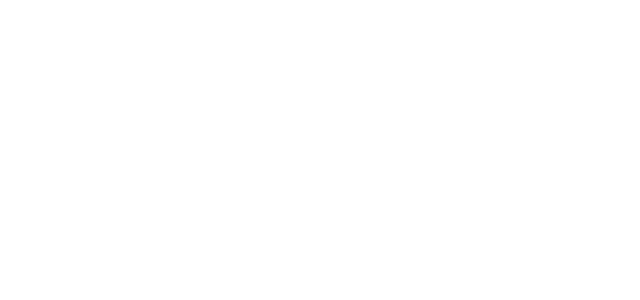
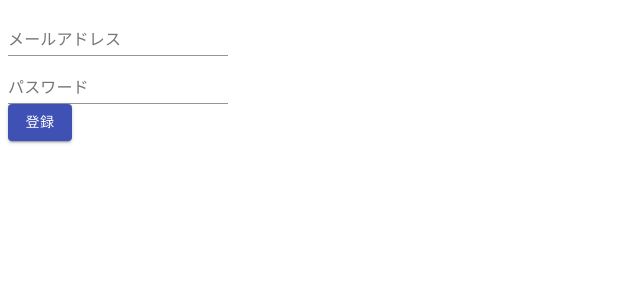
Before and after one commit to OkawaraTakumi/lendorborrowclient, a React (Create React App) app: page /login in a window 1280 px wide. Shown: the top 300 px of the page, without its empty margins (0-640 px from the left). Built offline with nearby package versions, Linux system fonts and the light colour scheme.

Commit message:
'ユーザー登録フォーム、ログインフォーム入力欄の実装'

```diff
--- a/src/component/atoms/BottunAtom.tsx
+++ b/src/component/atoms/BottunAtom.tsx
@@ -4,7 +4,7 @@
 interface Props {
     color?: "inherit" | "primary" | "secondary" | "default" ,
     onClick?: () => void,
-    textWillShow:String,
+    textWillShow:string,
     disabled?:boolean
 }
 
@@ -15,7 +15,7 @@
     disabled,
 }) => {
     return (
-        <Button onClick={onClick} disabled={disabled} color={color} >{textWillShow}</Button>
+        <Button onClick={onClick} disabled={disabled} color={color} variant="contained" >{textWillShow}</Button>
     );
 };
 
--- /dev/null
+++ b/src/component/atoms/TextFieldAtom.tsx
@@ -0,0 +1,53 @@
+import { FC } from "react";
+import { useForm, Controller, FieldValues } from "react-hook-form";
+import {TextField} from '@material-ui/core';
+
+export interface Props {
+    label:string,
+    name:string,
+    errorText?:string,
+    pattern?:RegExp
+}
+
+
+const TextFieldAtom: FC<Props> = ({
+    label,
+    errorText,
+    name,
+    pattern
+}) => {
+
+    const { formState:{errors} , control} = useForm<FieldValues>({
+        mode:"all"
+    })
+
+
+    return (
+        <div>
+            <Controller
+                control={control}
+                defaultValue=''
+                name={name}
+                rules={{
+                    required:true,
+                    pattern:pattern
+                }}
+                render={({ field }) => (
+                    <TextField
+                            {...field}
+                            label={label}
+                            error={Boolean(errors[name])}
+                            helperText={(errors[name] !== undefined) &&
+                                                        (
+                                                            (errors[name].type === "required" ? '入力して下さい':'')||
+                                                            (errors[name].type === "pattern" ? `${errorText}`:'')
+                                                        )}
+                  />
+                )}
+                />
+        </div>
+
+    );
+};
+
+export default  TextFieldAtom;
--- a/src/component/atoms/index.ts
+++ b/src/component/atoms/index.ts
@@ -1 +1,2 @@
-export { default as BottonAtom } from './BottunAtom'
+export { default as BottonAtom } from './BottunAtom';
+export { default as TextFieldAtom } from './TextFieldAtom';
--- /dev/null
+++ b/src/component/molecules/FormBuilder.tsx
@@ -0,0 +1,39 @@
+import { FC } from "react";
+import { useForm, FieldValues } from "react-hook-form";
+import {
+    BottonAtom,
+    TextFieldAtom
+} from '../../component/atoms/index'
+import { Props as propsArray } from '../../component/atoms/TextFieldAtom'
+
+interface Props {
+    propsArray:propsArray[],
+    handleFunc?:(...handleArgs:any[]) => void
+}
+
+
+const FormBuilder:FC<Props> = ({
+    propsArray,
+    handleFunc
+}) => {
+
+    const { handleSubmit } = useForm<FieldValues>({
+        mode:"all"
+    })
+
+
+    return (
+        <>
+            <form onSubmit={handleSubmit(handleFunc!)}>
+                {
+                    propsArray.map((props, index) => (
+                        <TextFieldAtom {...props} key={index}></TextFieldAtom>
+                    ))
+                }
+                    <BottonAtom onClick={handleFunc} color={"primary"} textWillShow={"登録"} />
+            </form>
+        </>
+    );
+};
+
+export default FormBuilder;
--- /dev/null
+++ b/src/component/molecules/index.ts
@@ -0,0 +1 @@
+export { default as FormBuilder } from './FormBuilder'
--- a/src/pages/Login/Login.tsx
+++ b/src/pages/Login/Login.tsx
@@ -1,9 +1,33 @@
-import React from "react";
+import {
+    FormBuilder
+} from '../../component/molecules/index'
+import { Props as PropsArray } from '../../component/atoms/TextFieldAtom'
 
+const Login = () => {
 
-export const Login = () => {
+    const propsArray:PropsArray[] = [
+        {
+            label:'メールアドレス',
+            name:'email',
+            errorText:'メールアドレスの形式が不正です',
+            pattern:/.+@.+/
+        },
+        {
+            label:'パスワード',
+            name:'password',
+            errorText:'パスワードの形式が不正です',
+            pattern:/^[a-zA-Z0-9!#$%&()*+,.:;=?@[\]^_{}-]+$/
+        }
+    ]
+
+    const handleFunc = () => {
+        console.log(3)
+    }
+
     return (
-        <div></div>
+        <>
+            <FormBuilder propsArray={propsArray} handleFunc={handleFunc}/>
+        </>
     );
 };
 
--- a/src/pages/Register/Register.tsx
+++ b/src/pages/Register/Register.tsx
@@ -1,12 +1,38 @@
-import React from "react";
 import {
-    BottonAtom
-} from '../../component/atoms/index'
+    FormBuilder
+} from '../../component/molecules/index'
+import { Props as PropsArray } from '../../component/atoms/TextFieldAtom'
 
+const Register = () => {
 
-export const Register = () => {
+    const propsArray:PropsArray[] = [
+        {
+            label:'名前',
+            name:'name',
+            errorText:'名前の入力が不正です'
+        },
+        {
+            label:'メールアドレス',
+            name:'email',
+            errorText:'メールアドレスの形式が不正です',
+            pattern:/.+@.+/
+        },
+        {
+            label:'パスワード',
+            name:'password',
+            errorText:'パスワードの形式が不正です',
+            pattern:/^[a-zA-Z0-9!#$%&()*+,.:;=?@[\]^_{}-]+$/
+        }
+    ]
+
+    const handleFunc = () => {
+        console.log(3)
+    }
+
     return (
-        <BottonAtom color={"primary"} textWillShow={"登録"} />
+        <>
+            <FormBuilder propsArray={propsArray} handleFunc={handleFunc} />
+        </>
     );
 };
 
```
